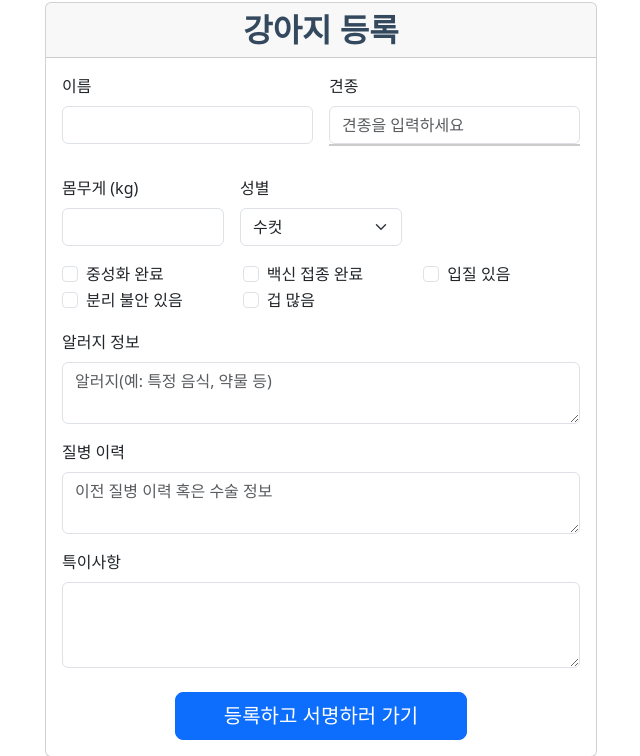
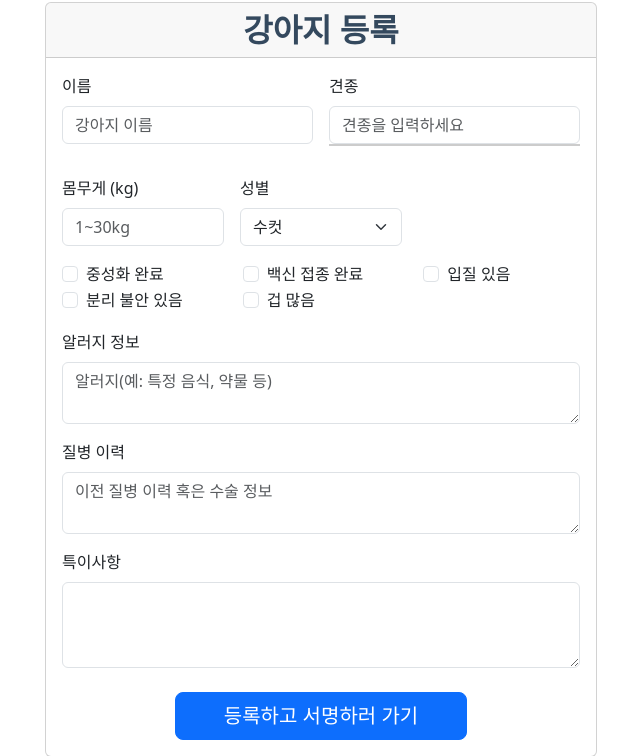
Before and after one commit to anchor0301/ding_RPA_python, a Django app: template pet_hotel/hotel/templates/customer/register_dog.html in a window 1280 px wide. Shown: the part 142-898 px from the top of the page, without its empty margins (319-959 px from the left). Run offline with Django 4.2, Linux system fonts and the light colour scheme; the template is opened without the code that fills it: values that come from a table or form of the project are taken from there, others are empty; some libraries are stand-ins or nearby versions.

Commit message:
고객 등록칸 유효성 검사 추가

```diff
--- a/pet_hotel/hotel/forms.py
+++ b/pet_hotel/hotel/forms.py
@@ -31,6 +31,9 @@ class DogForm(forms.ModelForm):
     name = forms.CharField(
         required=True,
         max_length=10,
+        widget=forms.TextInput(attrs={
+            'placeholder': '강아지 이름'
+        }),
         error_messages={'required': '강아지 이름은 필수 입력입니다.'},
         validators=[
             RegexValidator(
@@ -51,10 +54,12 @@ class DogForm(forms.ModelForm):
         error_messages={'required': '견종은 필수 입력입니다.'}
     )
 
-
     weight = forms.FloatField(
         required=True,
         error_messages={'required': '몸무게는 필수 입력입니다.'},
+        widget=forms.TextInput(attrs={
+            'placeholder': '1~30kg'
+        }),
         validators=[
             MinValueValidator(1, message='최소 1kg 이상이어야 합니다.'),
             MaxValueValidator(30, message='최대 30kg 이하여야 합니다.')
@@ -71,7 +76,7 @@ class DogForm(forms.ModelForm):
         widget=forms.Textarea(attrs={'rows': 3}),
         error_messages={'max_length': '최대 200자까지 입력 가능합니다.'}
     )
-    neutered = forms.BooleanField(required=False,label="중성화 완료")
+    neutered = forms.BooleanField(required=False, label="중성화 완료")
     vaccinated = forms.BooleanField(required=False, label="백신 접종 완료")
     bites = forms.BooleanField(required=False, label="입질 있음")
     separation_anxiety = forms.BooleanField(required=False, label="분리 불안 있음")
@@ -96,8 +101,21 @@ class DogForm(forms.ModelForm):
     class Meta:
         model = Dog
         fields = [
-            'name', 'breed', 'weight', 'gender',
+            'name', 'weight', 'gender',
             'special_note', 'neutered', 'vaccinated',
             'bites', 'separation_anxiety', 'timid',
             'allergy', 'disease_history',
         ]
+
+    def save(self, commit=True):
+        print("save 동작함")
+        # 1) 폼에서 받은 문자열 견종 이름
+        breed_name = self.cleaned_data.pop('breed').strip()
+        # 2) DB에서 인스턴스 가져오거나 생성
+        breed_obj, _ = Breed.objects.get_or_create(name=breed_name)
+        # 3) Dog 인스턴스 생성
+        dog = super().save(commit=False)
+        dog.breed = breed_obj
+        if commit:
+            dog.save()
+        return dog
--- a/pet_hotel/hotel/static/reservation/css/signature.css
+++ b/pet_hotel/hotel/static/reservation/css/signature.css
@@ -1,5 +1,4 @@
 /* agreement/css/agreement.css */
-
 #signature-pad {
   /* 화면에 보이는 크기 */
   width: 300px;
@@ -11,5 +10,5 @@
 
 canvas {
     width: 100% !important;
-    height: auto !important;
+    height: auto
 }
--- a/pet_hotel/hotel/templates/customer/agreement_write.html
+++ b/pet_hotel/hotel/templates/customer/agreement_write.html
@@ -18,7 +18,7 @@
         </div>
 
         <h3 class="mt-4">✍️ 서명해주세요</h3>
-        <canvas id="signature-pad" width="200" height="150" style="border: 1px solid #ccc;"></canvas>
+        <canvas id="signature-pad"  style="border: 1px solid #ccc;"></canvas>
 
         <form method="POST"  action="{% url 'customer:agreement_submit' %}?token={{ customer.token }}">
             {% csrf_token %}
--- a/pet_hotel/hotel/templates/customer/register_dog.html
+++ b/pet_hotel/hotel/templates/customer/register_dog.html
@@ -2,6 +2,9 @@
 {% load static %}
 {% load widget_tweaks %}
 
+{% block extra_css %}
+ <link  href="{% static 'reservation/css/register_dog.css' %}"rel="stylesheet">
+{% endblock %}
 {% block content %}
 <div class="container py-5">
     <div class="card mx-auto" style="max-width: 700px;">
--- a/pet_hotel/hotel/templates/public_base.html
+++ b/pet_hotel/hotel/templates/public_base.html
@@ -13,11 +13,11 @@
     integrity="sha384-..."
     crossorigin="anonymous"
   >
-{% block extra_css %}
   <!-- Custom CSS -->
   <link href="{% static 'reservation/css/public_base.css' %}" rel="stylesheet">
-  <link  href="{% static 'reservation/css/register_dog.css' %}"rel="stylesheet">
-{% endblock %}
+
+  {% block extra_css %}
+  {% endblock %}
 </head>
 <body>
   <!-- 네비게이션 바: 홈, 예약, 등록 흐름, 문의 등 링크 추가 -->
--- a/pet_hotel/hotel/views/reservation_views.py
+++ b/pet_hotel/hotel/views/reservation_views.py
@@ -99,7 +99,7 @@ def register_dog(request, customer_id=None, token=None):
     if request.method == 'POST':
         form = DogForm(request.POST)
         if form.is_valid():
-            # commit=False로 여기에 customer 세팅 후 저장
+            # commit=False 로 인스턴스 가져오기
             dog = form.save(commit=False)
             dog.customer = customer
             dog.save()
```
